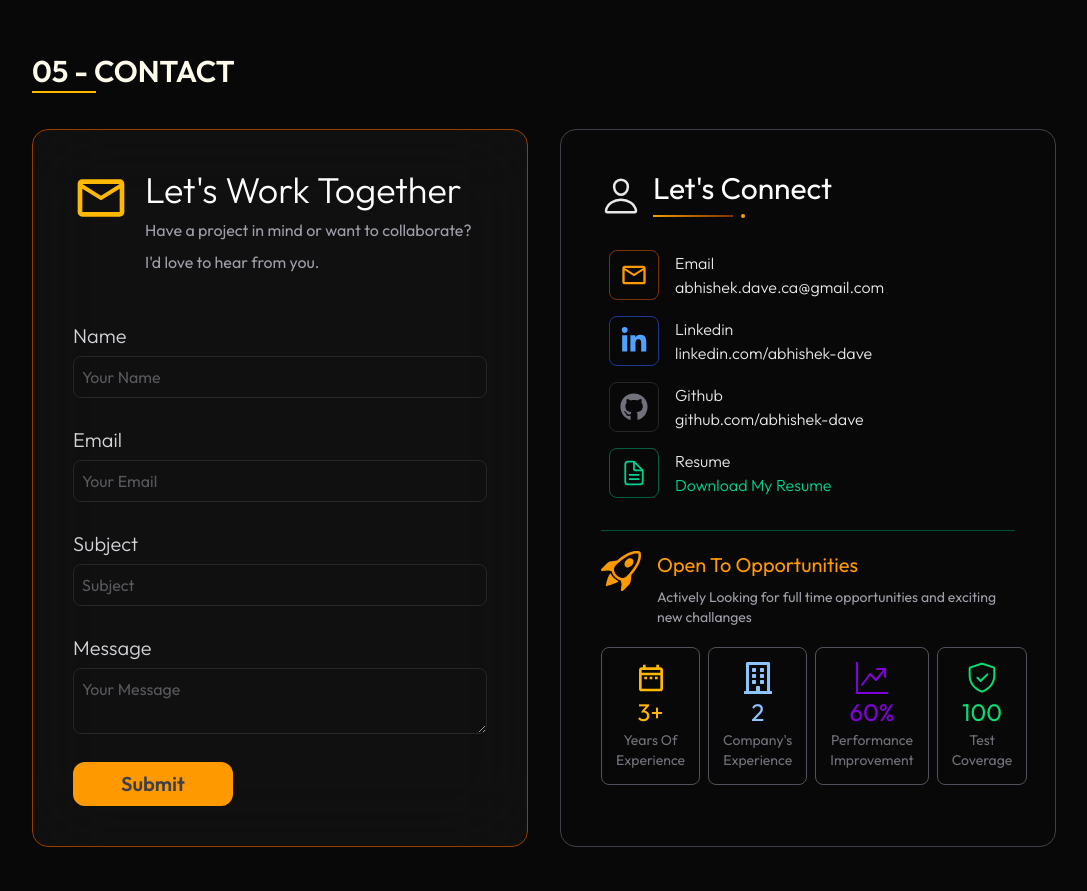
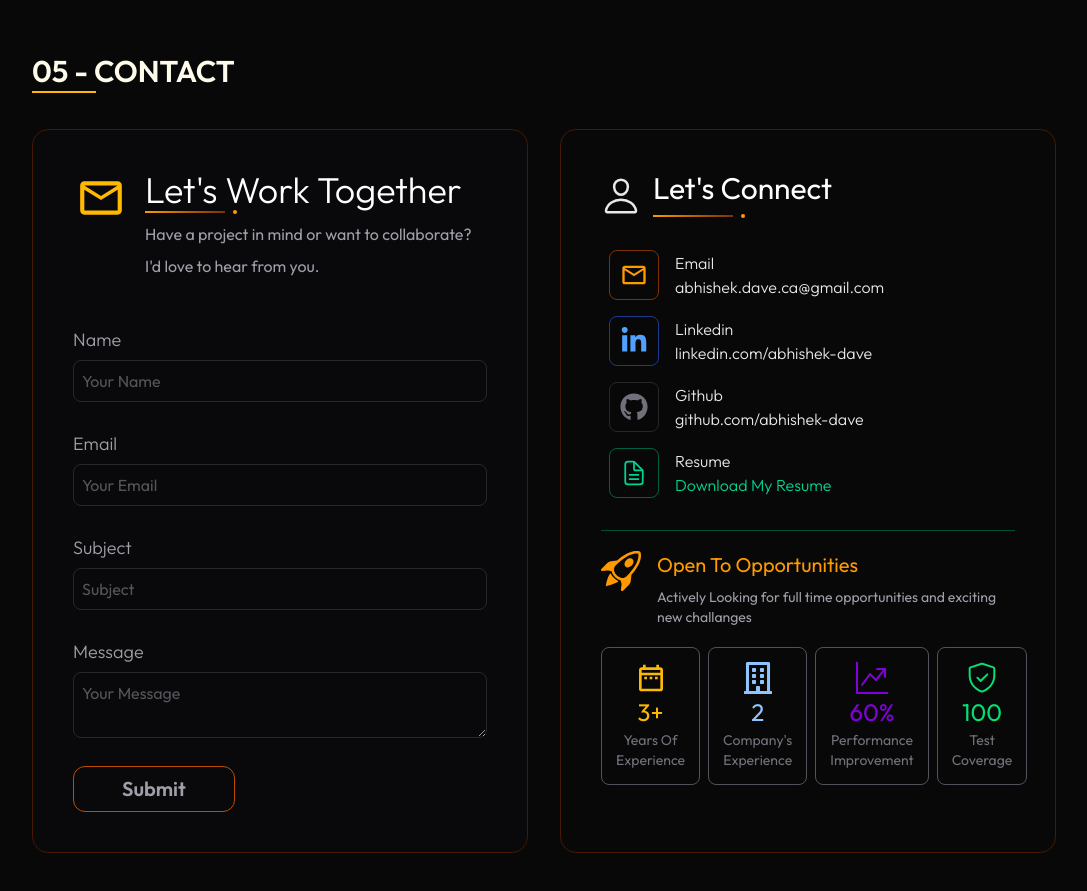
Before and after one commit to AbhishekDave2000/portfolio, a React (Vite) app: page / in a window 1280 px wide. Shown: the part 2660-3551 px from the top of the page, without its empty margins (96-1183 px from the left). Built offline with nearby package versions, Linux system fonts and the light colour scheme.

Commit message:
chore(Contact) Change the contact form and card section design

```diff
--- a/src/components/ContactForm.jsx
+++ b/src/components/ContactForm.jsx
@@ -1,5 +1,5 @@
 import { useState } from 'react';
-import { MdOutlineEmail } from "react-icons/md";
+import { MdOutlineMail } from "react-icons/md";
 
 const ContactForm = () => {
     const [loading, setLoading] = useState(false);
@@ -16,27 +16,27 @@ const ContactForm = () => {
     }
 
     const handleClick = () => {
-        alert("Form is Submitted");
+        window.alert("Form is Submitted");
     }
 
     return(
-        <div className='bg-zinc-900/50 border border-amber-800 backdrop-blur-2xl rounded-2xl py-10 px-10'>
+        <div className='bg-zinc-950 border border-amber-950 backdrop-blur-2xl rounded-2xl py-10 px-10'>
 
             {/* Header Section */}
             <div className='mb-10'>
                 <div className='flex gap-4'>
-                    <div className="h-14 w-14 flex items-center justify-center text-amber-400 font-extralight">
-                        <MdOutlineEmail size={60} />
+                    <div className="h-14 w-14 flex items-center justify-center text-amber-400 font-light">
+                        <MdOutlineMail size={50}/>
                     </div>
 
                     <div>
                         <h2 className="text-4xl font-light text-white">
                             Let's Work Together
                         </h2>
-                        {/* <div className="flex gap-2 items-center">
+                        <div className="flex gap-2 items-center">
                             <div className="h-0.5 w-20 bg-linear-to-r from-amber-500 to-amber-900"></div>
                             <div className="h-1 w-1 rounded-full bg-amber-500"></div>
-                        </div> */}
+                        </div>
 
                         <p className="text-zinc-400 mt-2">
                             Have a project in mind or want to collaborate?
@@ -50,7 +50,7 @@ const ContactForm = () => {
 
             {/* Form Section */}
             <div className='flex flex-col gap-1.5'>
-                <label className='text-zinc-300 col-span-1 text-xl font-light mt-2'>Name</label>
+                <label className='text-zinc-400 col-span-1 text-lg font-light mt-2'>Name</label>
                 <input
                     type="text"
                     name="name"
@@ -62,7 +62,7 @@ const ContactForm = () => {
             </div>
 
             <div className='flex flex-col gap-1.5'>
-                <label className='text-zinc-300 col-span-1 text-xl font-light mt-2'>Email</label>
+                <label className='text-zinc-400 col-span-1 text-lg font-light mt-2'>Email</label>
                 <input
                     type="email"
                     name="email"
@@ -74,7 +74,7 @@ const ContactForm = () => {
             </div>
 
             <div className='flex flex-col gap-1.5'>
-                <label className='text-zinc-300 col-span-1 text-xl font-light mt-2'>Subject</label>
+                <label className='text-zinc-400 col-span-1 text-lg font-light mt-2'>Subject</label>
                 <input
                     type="text"
                     name="subject"
@@ -86,7 +86,7 @@ const ContactForm = () => {
             </div>
 
             <div className='flex flex-col gap-1.5'>
-                <label className='text-zinc-300 col-span-1 text-xl font-light mt-2'>Message</label>
+                <label className='text-zinc-400 col-span-1 text-lg font-light mt-2'>Message</label>
                 <textarea
                     name="message"
                     value={form.note}
@@ -96,7 +96,7 @@ const ContactForm = () => {
                 />
             </div>
             <button
-                className='bg-amber-500 text-zinc-700 font-semibold text-xl rounded-xl mt-2 px-12 py-2 cursor-pointer'
+                className='border border-amber-700 text-zinc-400 hover:bg-amber-600 hover:text-zinc-200 font-semibold text-xl rounded-xl mt-2 px-12 py-2 cursor-pointer'
                 onClick={() => handleClick}>
                 {loading ? "Loading" : "Submit" }
             </button>
--- a/src/components/ContactInfo.jsx
+++ b/src/components/ContactInfo.jsx
@@ -12,7 +12,7 @@ import { GoShieldCheck } from "react-icons/go";
 
 const ContactInfo = () => {
     return(
-        <div className="flex flex-col gap-4 py-10 px-10 border border-zinc-700 rounded-2xl">
+        <div className="flex flex-col gap-4 py-10 px-10 border border-amber-950 rounded-2xl">
             {/* Header Section */}
             <div className="flex flex-row item-center gap-3">
                 <IoPersonOutline size={40} className="mt-1.5"/>
@@ -69,7 +69,7 @@ const ContactInfo = () => {
                     </div>
                     <div className="flex flex-col font-light">
                         <span>Resume</span>
-                        <a href="" className="text-emerald-400">Download My Resume</a>
+                        <a href="/Abhishek_Dave.pdf" target="_blank" rel="noopener noreferrer" className="text-emerald-400">Download My Resume</a>
                     </div>
                 </div>
             </div>
```
